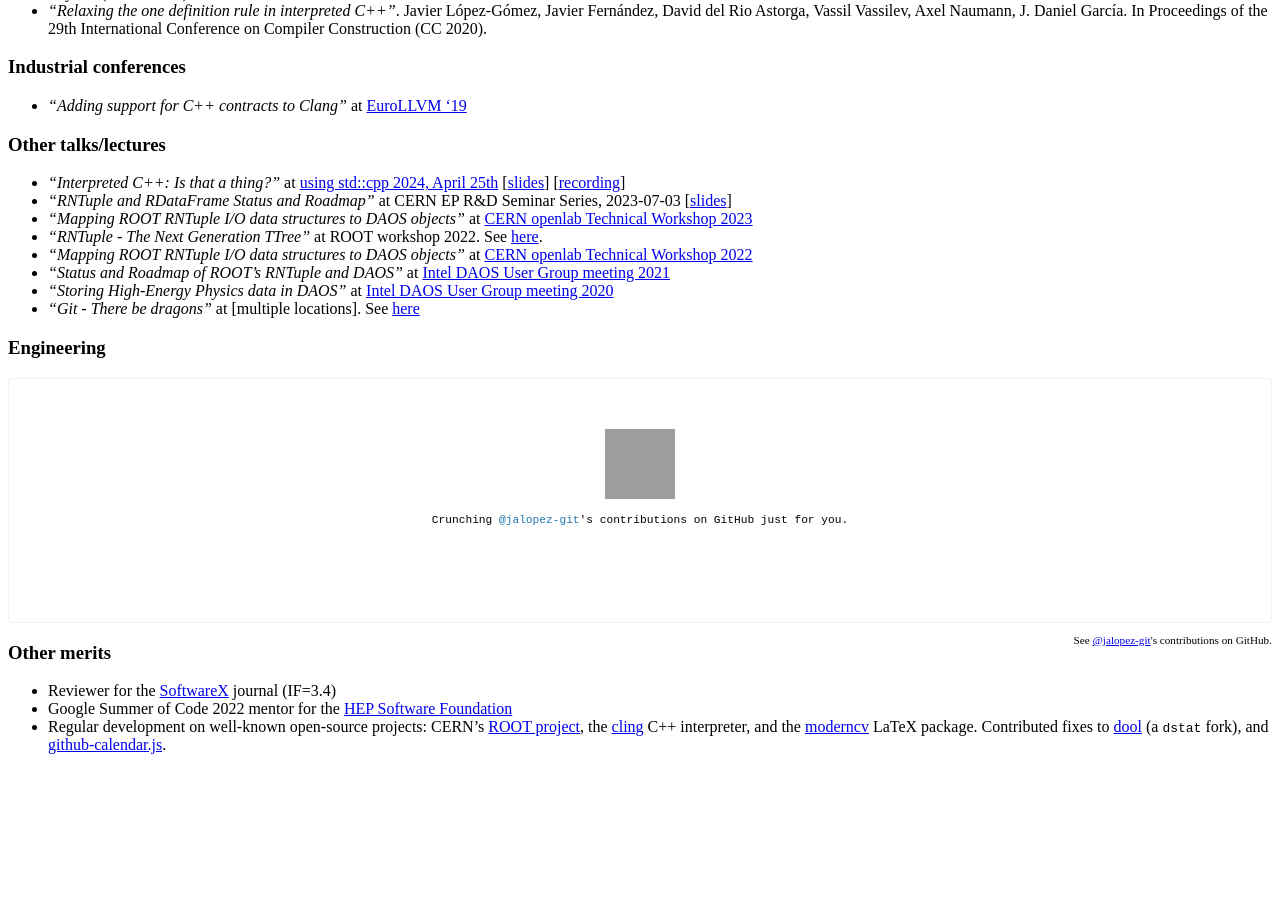
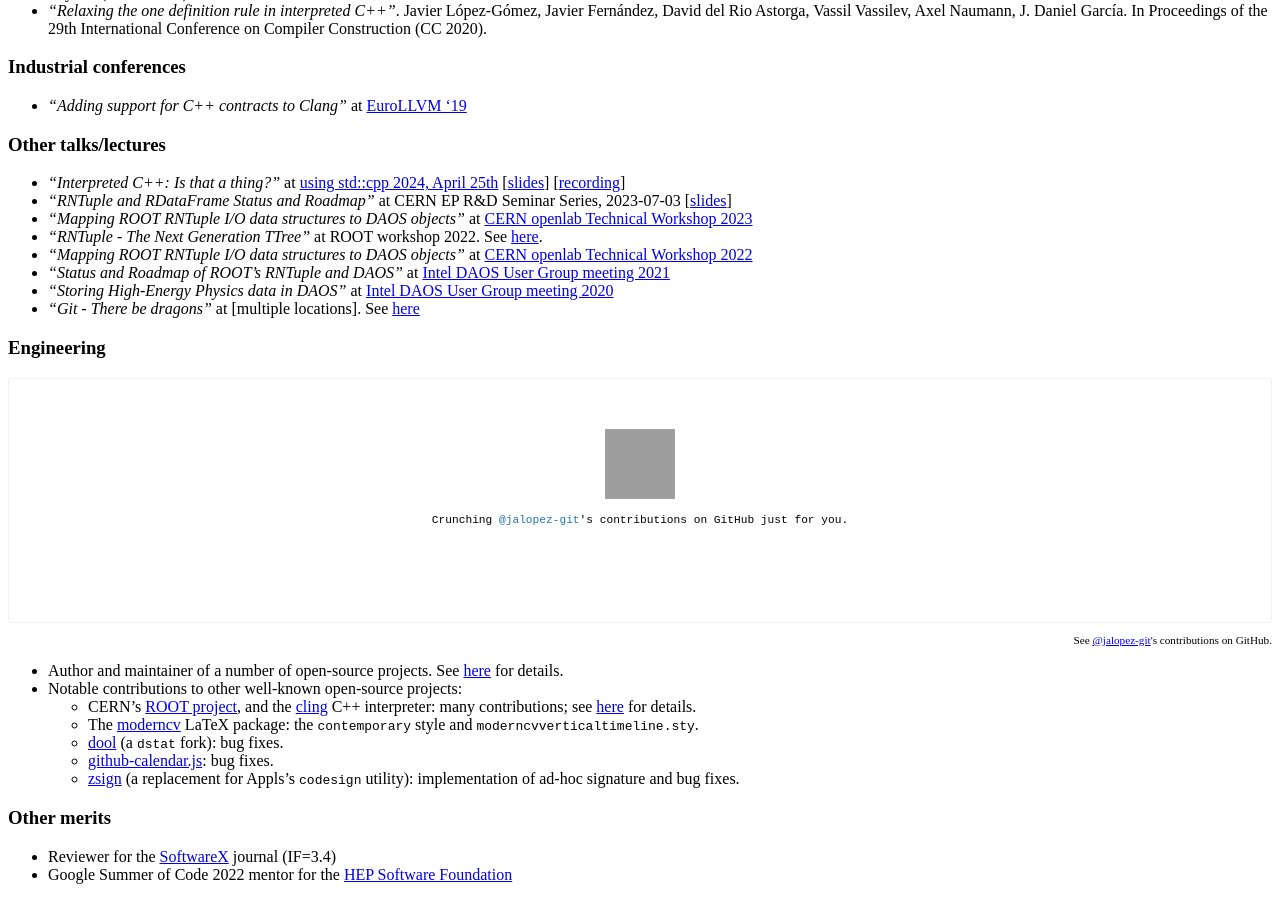
Before and after one commit to jalopezg-git/jalopezg-git.github.io, a Jekyll site: the page built from publications.md, in a window 1280 px wide and 900 px high, scrolled down 982 px. Built offline with Jekyll 4.4.1, drawn with Linux system fonts in a browser that asks for light colours; Markdown is read by kramdown in place of the engine named in the settings; before the commit the page ends 1752 px from its top, so only the background shows below that; grey boxes are pictures that could not be loaded.

Commit message:
[publications.md] Update OSS Engineering section

```diff
--- a/publications.md
+++ b/publications.md
@@ -60,9 +60,16 @@
 <script>
     GitHubCalendar(".calendar", "jalopezg-git", { responsive: true, global_stats: true });
 </script>
-<p style="font-size: .7rem; float: right;">See <a href="https://github.com/jalopezg-git" target="_blank">@jalopez-git</a>'s contributions on GitHub.</p>
+<p style="font-size: .7rem; text-align: right;">See <a href="https://github.com/jalopezg-git" target="_blank">@jalopez-git</a>'s contributions on GitHub.</p>
+
+- Author and maintainer of a number of open-source projects.  See [here](/projects) for details.
+- Notable contributions to other well-known open-source projects:
+  - CERN's [ROOT project](https://github.com/root-project/root/), and the [cling](https://github.com/root-project/cling/) C++ interpreter: many contributions; see [here](/about) for details.
+  - The [moderncv](https://github.com/moderncv/moderncv/) LaTeX package: the `contemporary` style and `moderncvverticaltimeline.sty`.
+  - [dool](https://github.com/scottchiefbaker/dool) (a `dstat` fork): bug fixes.
+  - [github-calendar.js](https://github.com/Bloggify/github-calendar/): bug fixes.
+  - [zsign](https://github.com/zhlynn/zsign/) (a replacement for Appls's `codesign` utility): implementation of ad-hoc signature and bug fixes.
 
 ### Other merits
 - Reviewer for the [SoftwareX](https://www.sciencedirect.com/journal/softwarex) journal (IF=3.4)
 - Google Summer of Code 2022 mentor for the [HEP Software Foundation](https://hepsoftwarefoundation.org/activities/gsoc.html)
-- Regular development on well-known open-source projects: CERN's [ROOT project](https://github.com/root-project/root/), the [cling](https://github.com/root-project/cling/) C++ interpreter, and the [moderncv](https://github.com/moderncv/moderncv/) LaTeX package.  Contributed fixes to [dool](https://github.com/scottchiefbaker/dool) (a `dstat` fork), and [github-calendar.js](https://github.com/Bloggify/github-calendar/).
```
